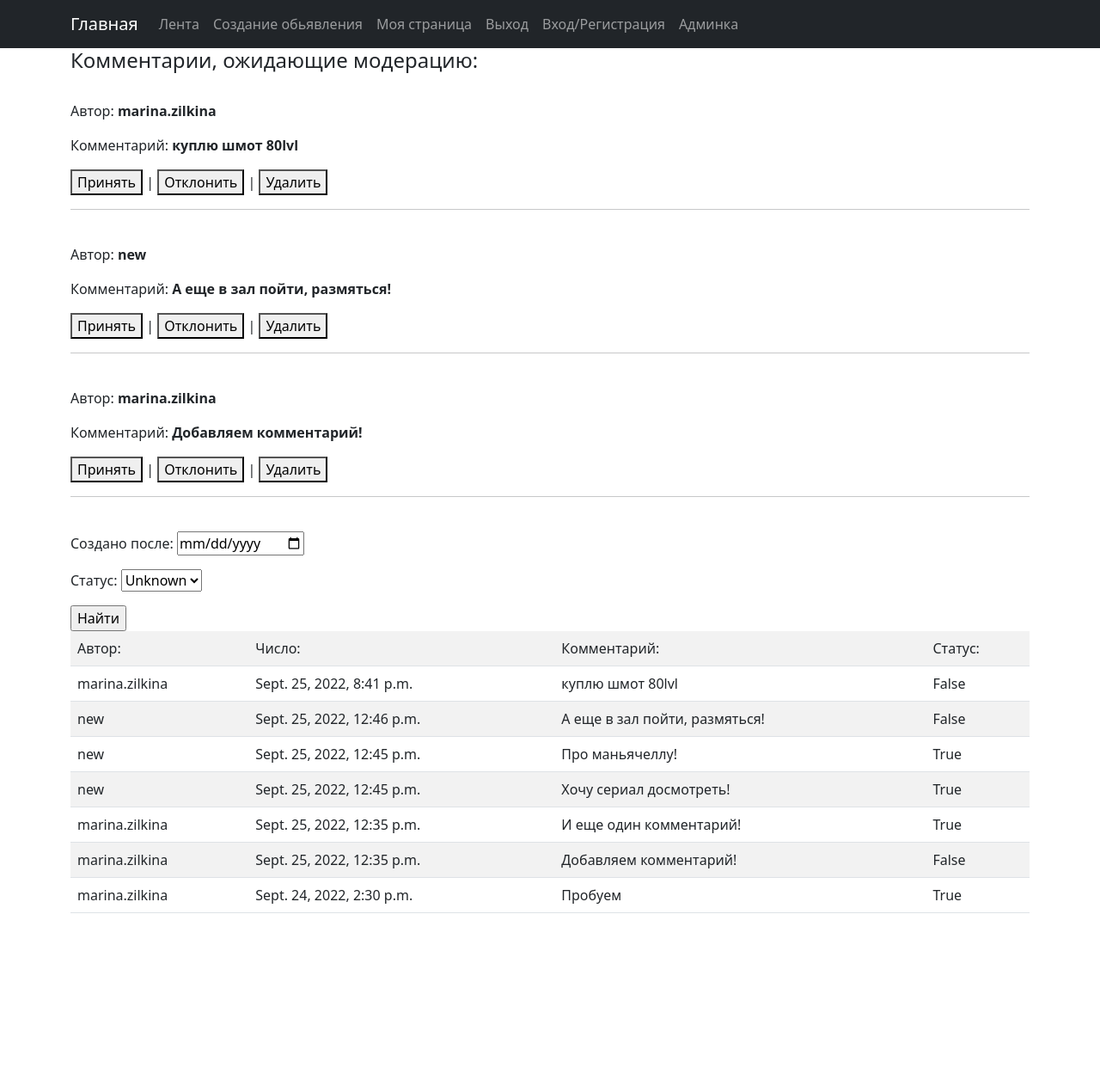
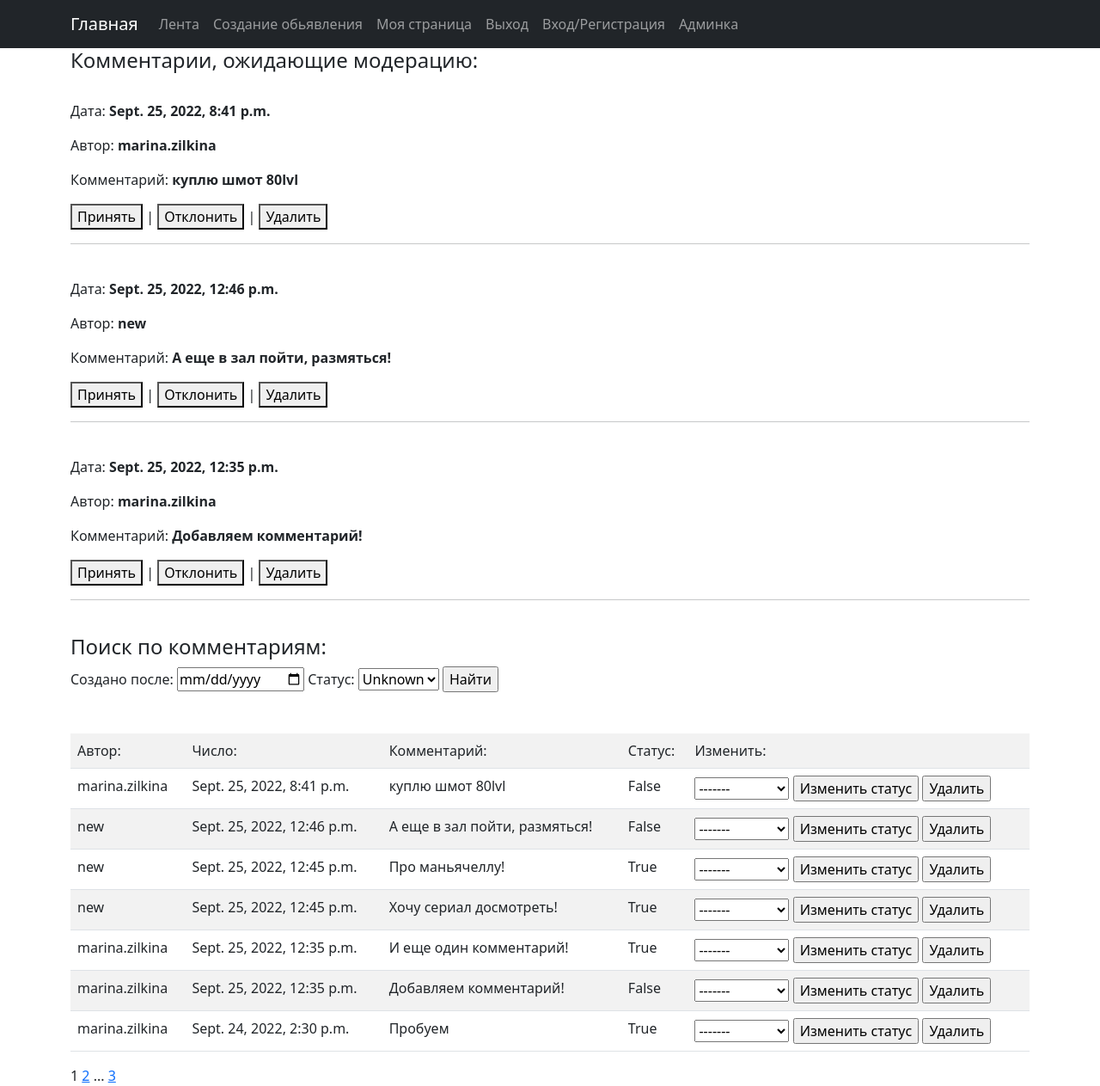
Before and after one commit to MarinaZLKN/MMORPG, a Django app: page /mypage/ in a window 1280 px wide. Shown: the whole page at 86% size. Before the commit the page ends 1062 px from the top, so only its background shows below. Run offline with Django 4.2, Linux system fonts and the light colour scheme; a user stored in the database is signed in; data comes from the database, SQL or seed files in the repository; both versions use the stored data as it was after the commit; some libraries are stand-ins or nearby versions.

Commit message:
Страница корректно отображает коменты, дорабоатала внешний вид поиска

```diff
--- a/TheBoard/GameBoard/views.py
+++ b/TheBoard/GameBoard/views.py
@@ -1,12 +1,12 @@
 from datetime import datetime
 from django.contrib.auth.decorators import login_required
 from django.contrib.auth.mixins import LoginRequiredMixin, PermissionRequiredMixin
+from django.core.paginator import Paginator
 from django.http import HttpResponseRedirect
 from django.shortcuts import render
 from django.urls import reverse_lazy, reverse
 from django.views.generic import ListView, DetailView, CreateView, UpdateView, TemplateView
 from django.views.generic.edit import DeleteView
-
 from .filters import CommentFilter
 from .forms import PostForm, CommentForm
 from .models import Post, Comment
@@ -18,8 +18,7 @@ def approve(request, pk):
     if request.method == 'POST':
         comment.is_accepted = True
         comment.save()
-
-    return HttpResponseRedirect(f'/posts/')
+    return HttpResponseRedirect(f'/mypage/')
 
 
 @login_required
@@ -73,9 +72,11 @@ class PostUpdate(PermissionRequiredMixin, UpdateView):
 class IndexView(LoginRequiredMixin, ListView):
     model = Comment
     template_name = 'mypage.html'
+    paginate_by = 3
 
     def get_queryset(self):
         queryset = super().get_queryset()
+        queryset = Comment.objects.filter(post__author=self.request.user)
         self.filterset = CommentFilter(self.request.GET, queryset)
         return self.filterset.qs
 
@@ -86,6 +87,14 @@ class IndexView(LoginRequiredMixin, ListView):
         context['allcomments'] = Comment.objects.filter(post__author=self.request.user).order_by('-date')
         context['filterset'] = self.filterset
         return context
+
+    '''def listing(request):
+        all_comments = Comment.objects.filter(post__author=request.user).order_by('-date')
+        paginator = Paginator(all_comments, 3)
+
+        page_number = request.GET.get('page')
+        page_obj = paginator.get_page(page_number)
+        return render(request, 'mypage.html', {'page_obj': page_obj})'''
 
 
 class MainPage(TemplateView):
--- a/TheBoard/templates/mypage.html
+++ b/TheBoard/templates/mypage.html
@@ -8,14 +8,13 @@
 {% else %}
 <h4>Комментарии, ожидающие модерацию:</h4>
 {%if comments%}
-
 <br>
-
 {%for comment in comments%}
 <table>
     <tr>
-    <p style="text-align: left;">Автор: <b>{{ comment.author}}</b></p>
-    <p style="text-align: left;">Комментарий: <b>{{ comment.text}}</b></p>
+        <p style="text-align: left;">Дата: <b>{{ comment.date}}</b></p>
+        <p style="text-align: left;">Автор: <b>{{ comment.author}}</b></p>
+        <p style="text-align: left;">Комментарий: <b>{{ comment.text}}</b></p>
     </tr>
     <form action="{% url 'approve' comment.id %}" method="post">
         {% csrf_token %}
@@ -32,13 +31,14 @@
     <br>
     {% endfor %}
     </table>
+<h4>Поиск по комментариям:</h4>
 {% endif %}
 <form action="" method="get">
-
-       {{ filterset.form.as_p }}
-
+       {{ filterset.form }}
        <input type="submit" value="Найти" />
    </form>
+<br>
+<br>
 
        <table class="table table-striped">
            <tr>
@@ -46,6 +46,7 @@
                <td>Число: </td>
                <td>Комментарий: </td>
                <td>Статус: </td>
+               <td>Изменить: </td>
 
            </tr>
 
@@ -55,11 +56,44 @@
                <td>{{ com.date }}</td>
                <td>{{ com.text|truncatechars:30 }}</td>
                <td>{{ com.is_accepted }}</td>
+               <td> <form method="POST">
+                {% csrf_token %}
+                <select name="status" size="1">
+                      <option value="NoValue">-------</option>
+                      <option value="True">Разрешить</option>
+                      <option value="False">Запретить</option>
+                </select>
+                <input type="submit" value="Изменить статус">
+                <input type="submit" value="Удалить">
+            </form>  </td>
 
            </tr>
            {% endfor %}
+           </table>
 
-       </table>
+
+{% if page_obj.has_previous %}
+       <a href="?page=1">1</a>
+       {% if page_obj.previous_page_number != 1 %}
+           ...
+           <a href="?page={{ page_obj.previous_page_number }}">{{ page_obj.previous_page_number }}</a>
+       {% endif %}
+   {% endif %}
+
+   {{ page_obj.number }}
+
+   {% if page_obj.has_next %}
+       <a href="?page={{ page_obj.next_page_number }}">{{ page_obj.next_page_number }}</a>
+       {% if paginator.num_pages != page_obj.next_page_number %}
+           ...
+           <a href="?page={{ page_obj.paginator.num_pages }}">{{ page_obj.paginator.num_pages }}</a>
+       {% endif %}
+   {% endif %}
+
+
 {% endif %}
 </table>
+
+
+
 {% endblock content%}
--- a/TheBoard/templates/posts.html
+++ b/TheBoard/templates/posts.html
@@ -3,7 +3,7 @@
 
 {% block title %}
 <hr>
-<i><h7>В этой рубрике собраны все новости компьютерных игр 2022 года: громкие анонсы, горячие события, долгожданные релизы, популярные тренды – все из мира игр для ПК, консолей и мобильных платформ, что может быть вам интересно. Мы работаем семь дней в неделю, двадцать четыре часа в сутки, и оперативно доносим до вас самую свежую информацию.Если вы хотите принимать активное участие в жизни нашего сайта и помогать в его развитии - перейдите в "Моя страница" и нажмите кнопку "Хочу Premium!"</h7></i>
+<i><h7>В этой рубрике собраны все новости компьютерных игр 2022 года: громкие анонсы, горячие события, долгожданные релизы, популярные тренды – все из мира игр для ПК, консолей и мобильных платформ, что может быть вам интересно. Мы работаем семь дней в неделю, двадцать четыре часа в сутки, и оперативно доносим до вас самую свежую информацию.Если вы хотите принимать активное участие в жизни нашего сайта и помогать в его развитии - перейдите в "Моя страница" и нажмите кнопку <mark> "Хочу Premium!</mark>"</h7></i>
 <hr>
 {% endblock title %}
 
```
Also changed, not shown: TheBoard/db.sqlite3.
